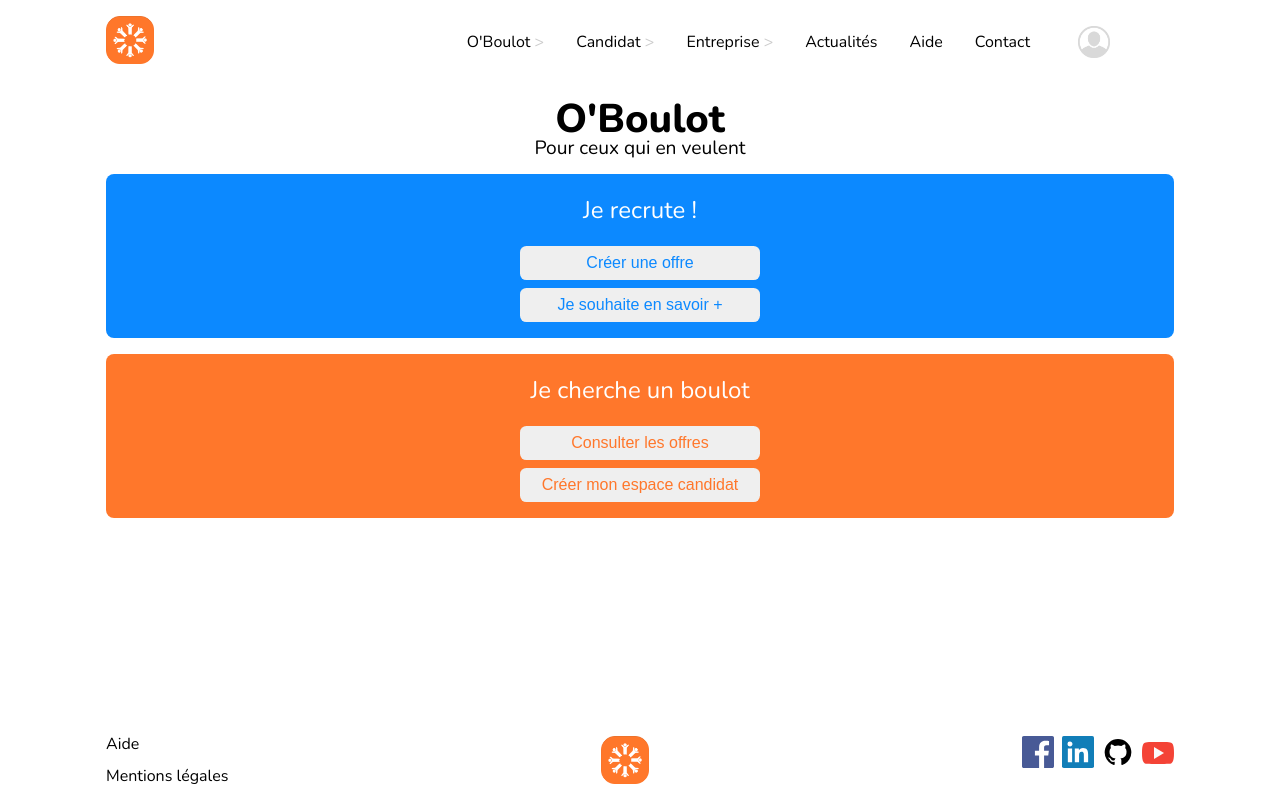
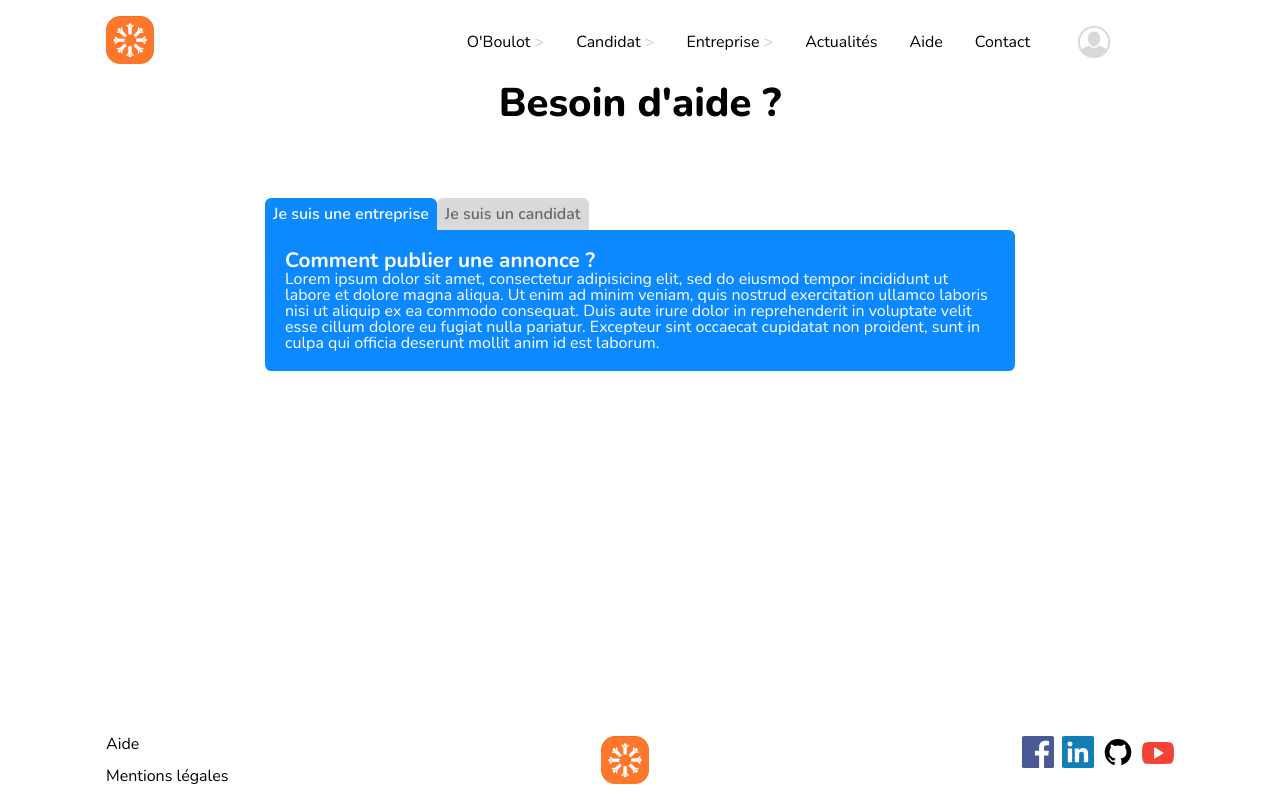
Before and after one commit to lekdup/projet-o-boulot, a React (Create React App) app in the folder front/: page / in a window 1280 px wide. Built offline with nearby package versions, Linux system fonts and the light colour scheme.

Commit message:
Tabs Help page OK

```diff
--- a/front/src/components/App.js
+++ b/front/src/components/App.js
@@ -2,12 +2,13 @@ import './App.scss';
 import Footer from './Footer/Footer';
 import Header from './Header/Header';
 import Homepage from './Homepage/Homepage';
+import Help from './Help/Help';
 
 function App() {
   return (
     <div className="App">
       <Header />
-        <Homepage />
+        <Help />
       <Footer />
     </div>
   );
--- /dev/null
+++ b/front/src/components/Help/Help.js
@@ -0,0 +1,30 @@
+import './Help.scss';
+
+function Help(){
+    return(
+        <div className='help'>
+            <h1 className='help-title'> Besoin d'aide ?</h1>
+            <div className="help-tabs">
+    <input className="help-tabs"type="radio" id="tabfree" name="mytabs" checked="checked"/>
+    <label className='help-label blue'for="tabfree">Je suis une entreprise</label>
+    <div className="help-tab blue">
+      <h2>Comment publier une annonce ?</h2>
+      <p>Lorem ipsum dolor sit amet, consectetur adipisicing elit, sed do eiusmod tempor incididunt ut labore et dolore magna aliqua. Ut enim ad minim veniam, quis nostrud exercitation ullamco laboris nisi ut aliquip ex ea commodo consequat. Duis aute irure dolor in reprehenderit in voluptate velit esse cillum dolore eu fugiat nulla pariatur. Excepteur sint occaecat cupidatat non proident, sunt in culpa qui officia deserunt mollit anim id est laborum.</p>
+    </div>
+
+    <input className="help-tabs"type="radio" id="tabsilver" name="mytabs"/>
+    <label className='help-label orange' for="tabsilver">Je suis un candidat</label>
+    <div className="help-tab orange">
+      <h2>Comment créer mon profil ?</h2>
+      <p>Lorem ipsum dolor sit amet, consectetur adipisicing elit, sed do eiusmod tempor incididunt ut labore et dolore magna aliqua. Ut enim ad minim veniam, quis nostrud exercitation ullamco laboris nisi ut aliquip ex ea commodo consequat. Duis aute irure dolor in reprehenderit in voluptate velit esse cillum dolore eu fugiat nulla pariatur.</p>
+    </div>
+
+
+    </div>
+
+    </div>
+
+    )
+}
+
+export default Help;
--- /dev/null
+++ b/front/src/components/Help/Help.scss
@@ -0,0 +1,78 @@
+@use '/src/styles/vars';
+
+.help{
+    text-align: center;
+    max-width: 50rem;
+    width: 100%;
+    margin: 0 auto;
+    &-title{
+        font-size: 2.5rem;
+        font-weight: 800;
+    }
+    &-tabs {
+        display: flex;
+        flex-wrap: wrap;
+        max-width: 800px;
+        margin: 50px auto;
+        padding: 25px;
+    }
+    &-tabs input[type="radio"] {
+        display: none;
+    }
+    &-tabs label {
+        padding: .5rem;
+        background: vars.$grey;
+        font-weight: 600;
+        color: rgb(104, 103, 103);
+        border-radius: .4rem .4rem 0rem 0rem;
+    }
+
+    &-tab {
+        width: 100%;
+        padding: 20px;
+        background: #fff;
+        order: 1;
+        display: none;
+        text-align: left;
+    }
+    &-tab h2 {
+        font-size: 1.3rem;
+        font-weight: 700;
+        color: white;
+
+    }
+    &-tab p {
+        font-size: 1rem;
+        color: white;
+    }
+
+    &-tabs input[type='radio']:checked + label + &-tab {
+        display: block;
+        border-radius: 0rem .4rem .4rem .4rem;
+    }
+
+    &-tabs input[type='radio']:checked + label + &-tab.orange {
+        background-color: vars.$orange;
+    }
+
+    &-tabs input[type='radio']:checked + label + &-tab.blue {
+        background-color: vars.$blue;
+
+    }
+
+    &-tabs input[type="radio"]:checked + &-label {
+        color: white;
+    }
+
+
+    &-tabs input[type="radio"]:checked + &-label.blue {
+        background: vars.$blue;
+
+    }
+
+    &-tabs input[type="radio"]:checked + &-label.orange {
+        background: vars.$orange;
+
+    }
+
+}
```
